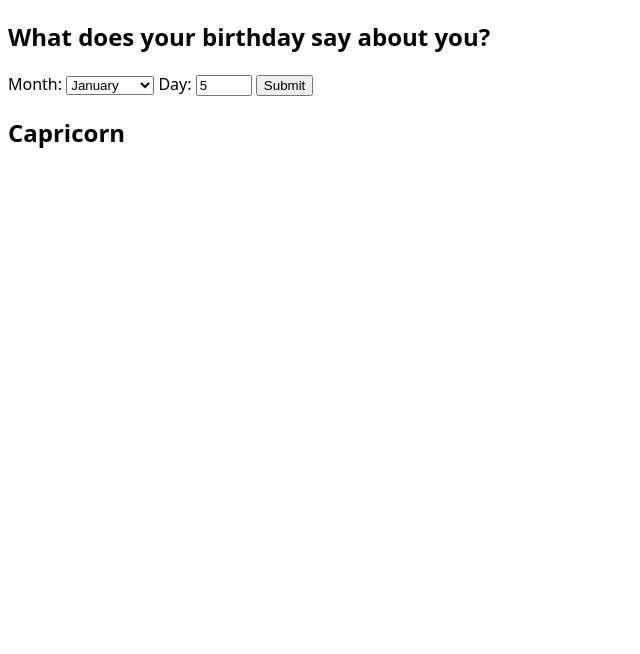
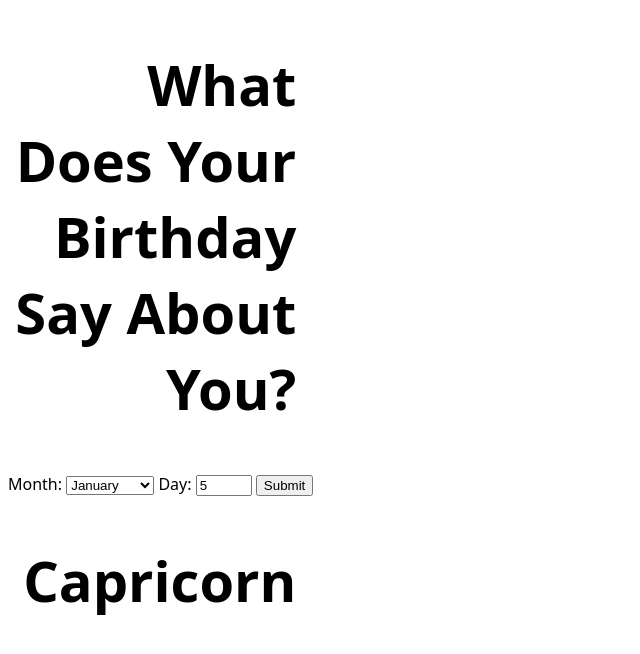
Before and after one commit to JekJean/uxid233-jl4765, a plain HTML site: page index.html in a window 1280 px wide. Both pictures are taken after typing "5" into the empty fields and a click on the button "Submit". Shown: the whole page, without its empty margins (0-640 px from the left). Drawn offline with Linux system fonts and the light colour scheme.

Commit message:
Test sound function + add text

```diff
--- a/index.html
+++ b/index.html
@@ -10,7 +10,7 @@
     <body>
         <main>
             <section id="home_page">
-                <h1>What does your birthday say about you?</h1>
+                <h1>What Does Your Birthday Say About You?</h1>
                 <form id="submit_form">
                 <!-- Month Input -->
                     <label for="month">Month:</label>
--- a/main.js
+++ b/main.js
@@ -6,7 +6,7 @@ const zodiac_signs = [
         end_month: 1,
         end_day: 19,
 
-        sound: 'Capricorn Sound',
+        sound: 'sound/zodiac-sound-1.mp3',
         image: 'Capricorn Image',
         text: 'Capricorn Text'
     },
@@ -17,7 +17,7 @@ const zodiac_signs = [
         end_month: 2,
         end_day: 18,
 
-        sound: 'Aquarius Sound',
+        sound: 'zodiac-sound-2.mp3',
         image: 'Aquarius Image',
         text: 'Aquarius Text'
     },
@@ -140,6 +140,8 @@ const day_input = document.querySelector("#day");
 const submit_form = document.querySelector("#submit_form");
 const art_display = document.querySelector("#art_display");
 
+const capricorn_sound = new Audio('sound/zodiac-sound-1.mp3');
+
 /* Turn month_input & day_input into value (event handler) */
 function user_birthday(event) {
     event.preventDefault();
@@ -152,6 +154,7 @@ function user_birthday(event) {
     const result = document.createElement('h1');
     result.textContent = painting;
     art_display.appendChild(result);
+    capricorn_sound.play();
 }
 
 /* Listens for submit button to be pressed (event listener) */
--- a/style.css
+++ b/style.css
@@ -15,3 +15,9 @@ body {
         /* download google sans flex */
     font-family: system-ui, -apple-system, BlinkMacSystemFont, 'Segoe UI', Roboto, Oxygen, Ubuntu, Cantarell, 'Open Sans', 'Helvetica Neue', sans-serif;
 }
+
+h1 {
+    font-size: 3.5rem;
+    text-align: right;
+    max-width: 9ch;
+}
```
Also changed, not shown: artdisplay.html (added, +12 -0 lines).
